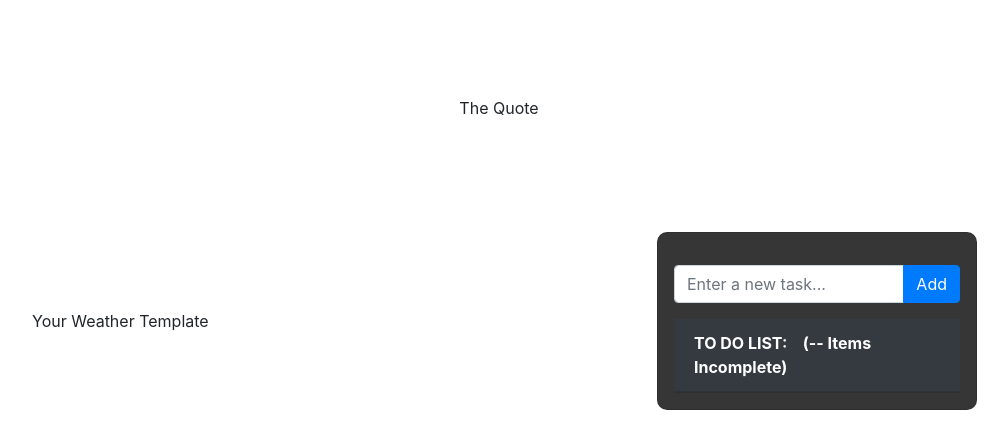
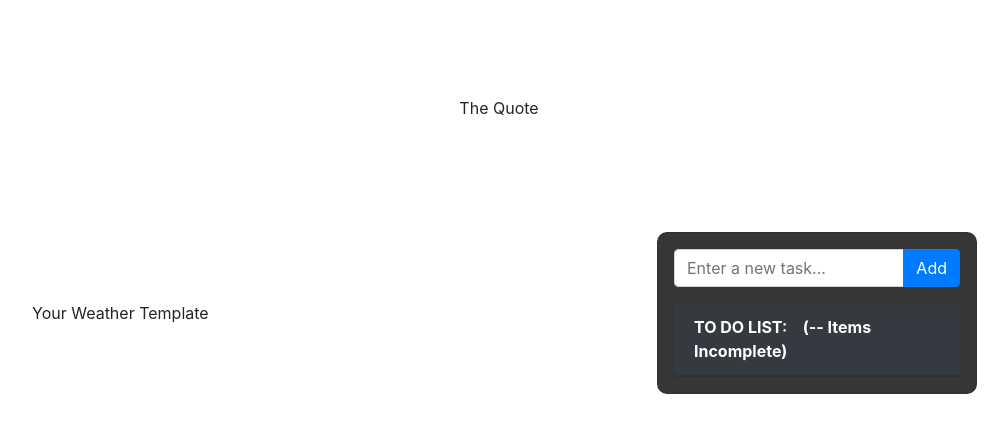
Before and after one commit to JohnDLund/week-4-project-inspire-screen, a plain HTML site: page index.html in a window 1280 px wide. Shown: the whole page, without its empty margins (141-1149 px from the left). Drawn offline with nearby package versions, Linux system fonts and the light colour scheme; no server answers.

Commit message:
complete

```diff
--- a/index.html
+++ b/index.html
@@ -25,7 +25,7 @@
 			Your Weather Template
 		</div>
 
-		<div class="card col-md-3 col-sm-12 quote p-3 mx-1">
+		<div class="card col-md-3 col-sm-12 quote px-3 pb-3 mx-1">
 
 			<form class="input-group my-3" onsubmit="app.todoController.addTodo(event)">
 				<input type="text" name="createNewTask" class="form-control" placeholder="Enter a new task...">
```
